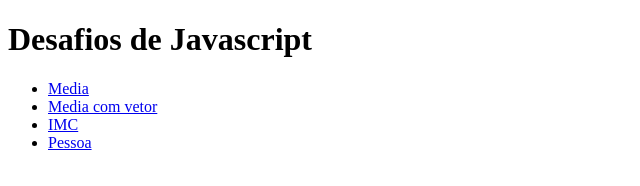
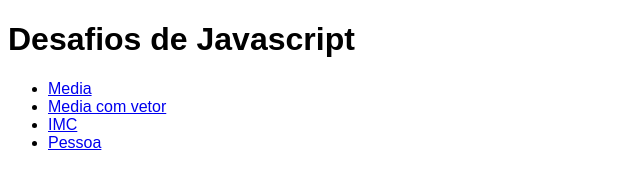
Before and after one commit to viniciusdamata/desafios-js, a plain HTML site: page index.html in a window 1280 px wide. Shown: the whole page, without its empty margins (0-640 px from the left). Drawn offline with Linux system fonts and the light colour scheme.

Commit message:
refatoracao de codigo

```diff
--- a/Pessoa/estilos.css
+++ b/Pessoa/estilos.css
@@ -1,4 +1,8 @@
-#lista{
+*{
+    font-family: Arial, Helvetica, sans-serif;
+
+}
+#lista
     height: 200px;
     width: 1000px;
     padding-top: 5px;
--- a/index.html
+++ b/index.html
@@ -5,9 +5,15 @@
     <meta name="viewport" content="width=device-width, initial-scale=1.0">
     <meta http-equiv="X-UA-Compatible" content="ie=edge">
     <title>Document</title>
+    <style>
+        *{
+            font-family: Arial, Helvetica, sans-serif;
+        }
+    </style>
 </head>
+
 <body>
-    <h1>Desafios de Javascript</h1>
+    <header><h1>Desafios de Javascript</h1></header>
     <ul>
 
         <li><a href="media/index.html">Media</a></li>
```
Also changed, not shown: Pessoa/index.html (+3 -0 lines).
